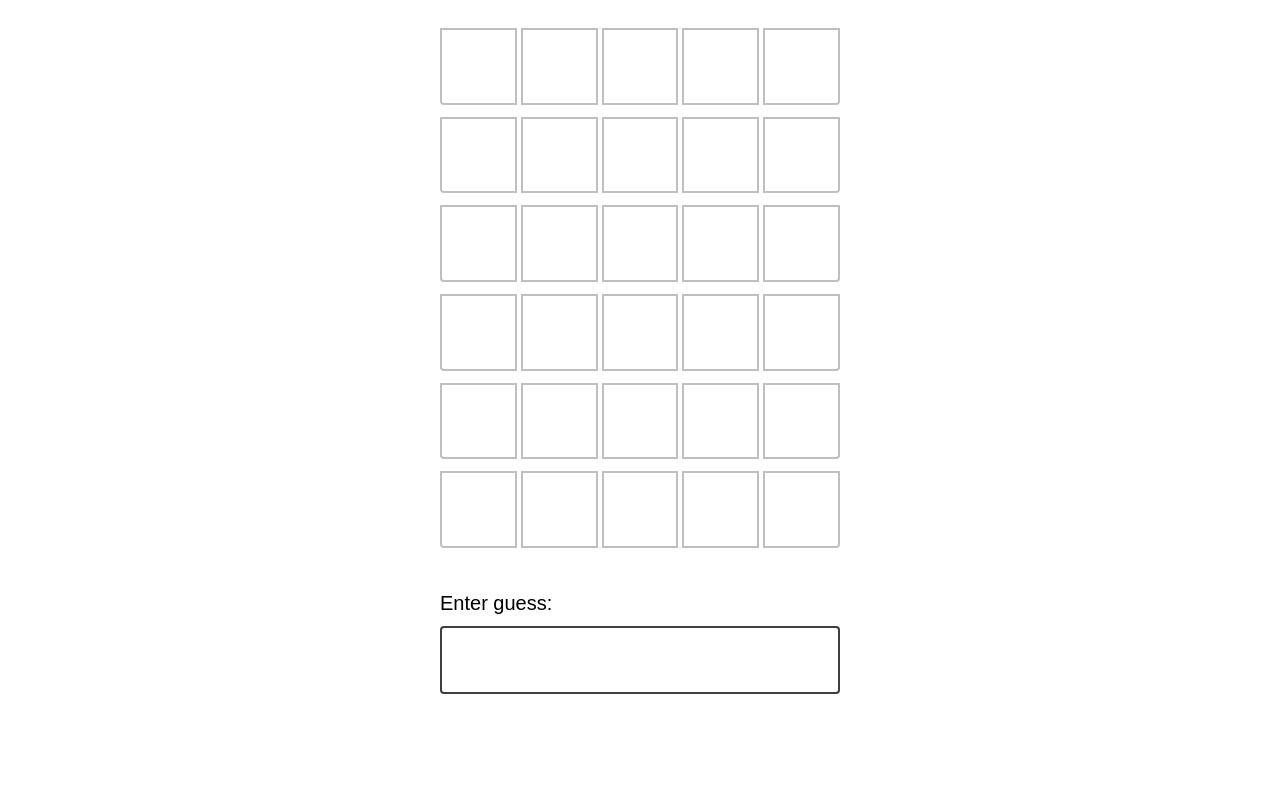
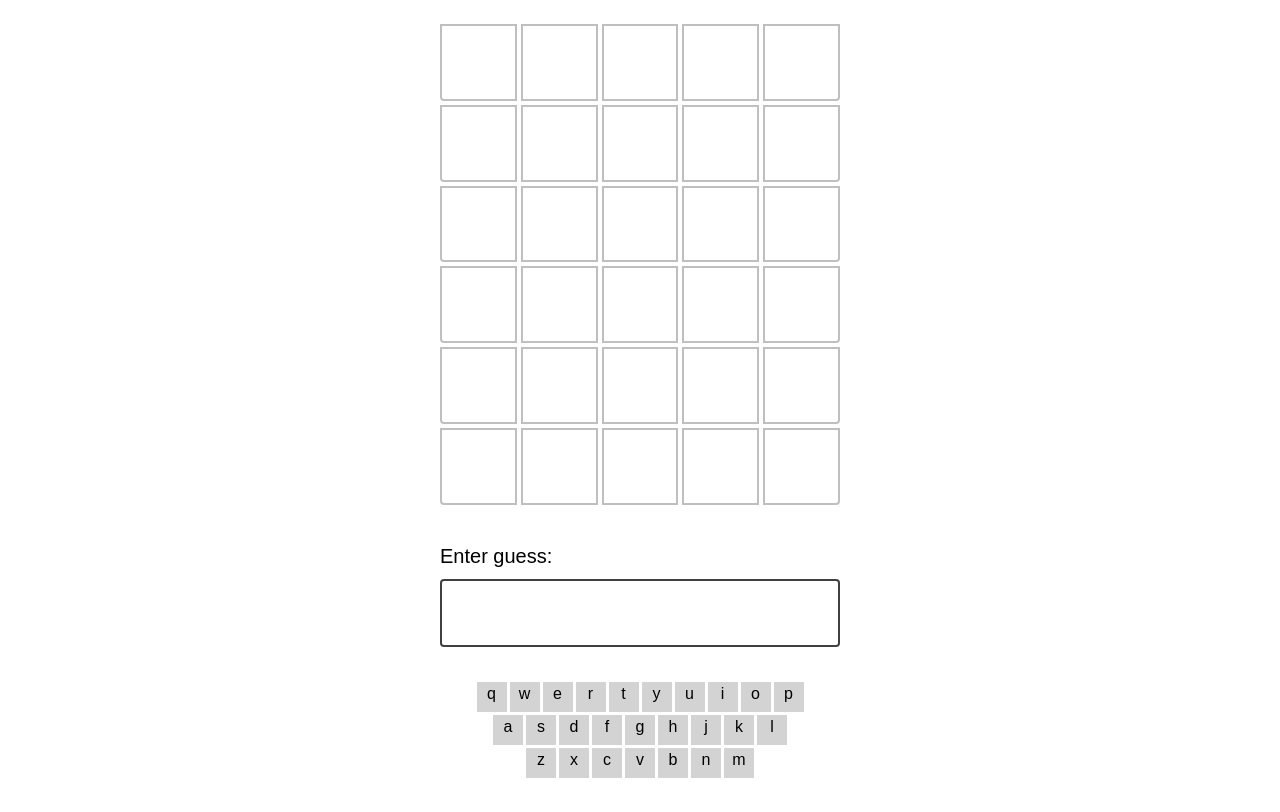
Before and after one commit to dimitrius-ion/wordle-clone, a React app: page / in a window 1280 px wide. Shown: the part 72-884 px from the top of the page. Before the commit the page ends 800 px from the top, so only its background shows below. Built offline with nearby package versions, Linux system fonts and the light colour scheme.

Commit message:
adding keyboard

```diff
--- a/src/components/Game/Game.js
+++ b/src/components/Game/Game.js
@@ -3,6 +3,7 @@ import React from "react";
 import { sample } from "../../utils";
 import { WORDS } from "../../data";
 import Input from "../Input";
+import Keyboard from "../Keyboard";
 import Guess from "../Guess";
 import { NUM_OF_GUESSES_ALLOWED } from "../../constants";
 import { range } from "../../utils";
@@ -13,7 +14,7 @@ function Game() {
   console.log(answer);
   const [wordList, setWordList] = React.useState([]);
   const [win, setWIN] = React.useState(false);
-
+  const [entered, setEntered] = React.useState({});
   const setWord = (guess) => {
     const value = checkGuess(guess, answer);
 
@@ -24,6 +25,15 @@ function Game() {
         value,
       },
     ]);
+    setEntered((prev) => {
+      value.forEach((l) => {
+        if (!prev[l.letter]) {
+          prev[l.letter] = l.status;
+        }
+      });
+      return prev;
+    });
+
     if (value.filter((f) => f.status === "correct").length === 5) {
       setWIN(true);
     }
@@ -36,6 +46,7 @@ function Game() {
         setWord={setWord}
         disabled={wordList.length === NUM_OF_GUESSES_ALLOWED}
       />
+      <Keyboard entered={entered} />
       {win && (
         <div className="happy banner">
           <p>
@@ -51,6 +62,7 @@ function Game() {
           </p>
           <button
             onClick={() => {
+              setEntered({});
               setWordList([]);
               setAnswer(sample(WORDS));
             }}
--- a/src/components/Guess/Guess.js
+++ b/src/components/Guess/Guess.js
@@ -3,7 +3,6 @@ import { range } from "../../utils";
 import { checkGuess } from "../../game-helpers";
 
 function Guess({ wordList }) {
-  console.log(wordList);
   return (
     <div className="guess-results">
       {range(6).map((num) => (
--- /dev/null
+++ b/src/components/Keyboard/Keyboard.js
@@ -0,0 +1,25 @@
+import React from "react";
+
+const keys = [
+  ["q", "w", "e", "r", "t", "y", "u", "i", "o", "p"],
+  ["a", "s", "d", "f", "g", "h", "j", "k", "l"],
+  ["z", "x", "c", "v", "b", "n", "m"],
+];
+function Keyboard({ entered }) {
+  console.log({ entered });
+  return (
+    <div>
+      {keys.map((row, ind) => (
+        <div style={{ textAlign: "center" }} key={"row_" + ind}>
+          {row.map((l) => (
+            <div key={l} className={"key " + entered[l.toUpperCase()]}>
+              {l}
+            </div>
+          ))}
+        </div>
+      ))}
+    </div>
+  );
+}
+
+export default Keyboard;
--- /dev/null
+++ b/src/components/Keyboard/index.js
@@ -0,0 +1,2 @@
+export * from './Keyboard';
+export { default } from './Keyboard';
--- a/src/styles.css
+++ b/src/styles.css
@@ -195,7 +195,28 @@ h1 {
   padding: 0;
   border: 0;
 }
-
+.key {
+  width: 30px;
+  height: 30px;
+  display: inline-block;
+  background: lightgray;
+  margin: 1.5px;
+}
+.key.incorrect {
+  background: var(--color-gray-300);
+  border-color: var(--color-gray-300);
+  color: white;
+}
+.key.correct {
+  background: var(--color-success);
+  border-color: var(--color-success);
+  color: white;
+}
+.key.misplaced {
+  background: var(--color-warning);
+  border-color: var(--color-warning);
+  color: white;
+}
 /*
   Modal styles
 
```
